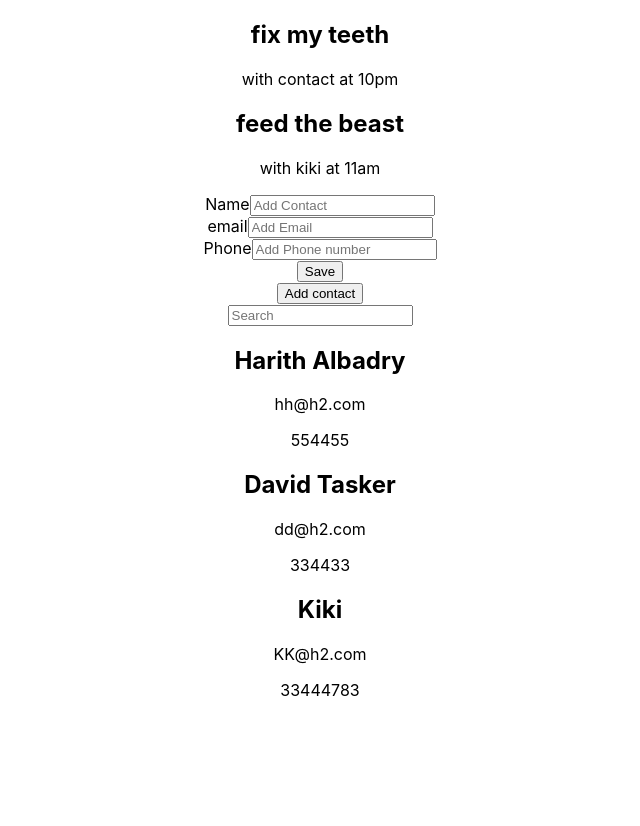
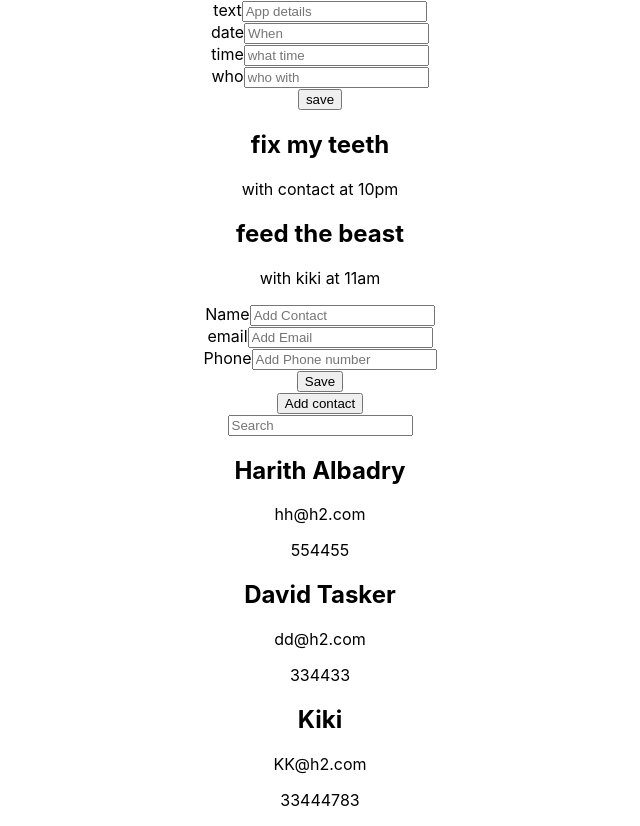
Before and after one commit to Omnikorn/contact23, a React (Create React App) app: page / in a window 1280 px wide. Shown: the whole page, without its empty margins (320-960 px from the left). Before the commit the page ends 800 px from the top, so only its background shows below. Built offline with nearby package versions, Linux system fonts and the light colour scheme.

Commit message:
added add appointment functionality

```diff
--- a/src/App.jsx
+++ b/src/App.jsx
@@ -32,13 +32,13 @@ function App() {
   const [appointments, setappo] = useState([{
     text:"fix my teeth",
     id:1,
-    with:"contact",
+    who:"contact",
     date:"13/2/43",
     time:"10pm"
   },{
     text:"feed the beast",
     id: 2,
-    with: "kiki",
+    who: "kiki",
     date: "14/8/09",
     time: "11am"
   }])
@@ -50,14 +50,20 @@ function App() {
     setContacts([...contacts, newContact])
   }
   //create a function to add an app
+
+  const addAppointment = (appointment) =>{
+    const id = Math.floor(Math.random()*10000)+1
+    const newApp ={id, ...appointment}
+    setappo([...appointments,newApp])
+  }
   // create a func to delete an appointment
-const [query, setQuery] = useState("")
+
 
 
   return (
     <div className="App">
 
-      <Appointments appointments={appointments}/>
+      <Appointments appointments={appointments} onAdd={addAppointment}/>
       <AddContact onAdd={addContact}/>
       <Contacts contacts={contacts} />
 
--- /dev/null
+++ b/src/components/AddApoint.js
@@ -0,0 +1,48 @@
+import React, { useState } from 'react'
+
+const AddApoint = ({onAdd}) => {
+    const [text,setText] = useState("")
+    const [date,setDate] = useState ("")
+    const [time,setTime] = useState("")
+    const [who,setWho] = useState("")
+
+    const onSubmit = (e)=>{
+        e.preventDefault()
+        if (!text){
+            alert("insert text please")
+            return
+        }
+
+        onAdd({text,date,time,who})
+        setText("")
+        setDate("")
+        setTime("")
+        setWho("")
+    }
+
+
+  return (
+    <form onSubmit={onSubmit}>
+    <div>
+        <labele>text</labele>
+        <input type="text" placeholder='App details' value={text} onChange={(e)=>setText(e.target.value)}/>
+    </div>
+    <div>
+        <labele>date</labele>
+        <input type="text" placeholder='When' value={date} onChange={(e)=>setDate(e.target.value)}/>
+    </div>
+    <div>
+        <labele>time</labele>
+        <input type="text" placeholder='what time' value={time} onChange={(e)=>setTime(e.target.value)}/>
+    </div>
+    <div>
+        <labele>who</labele>
+        <input type="text" placeholder='who with' value={who} onChange={(e)=>setWho(e.target.value)}/>
+    </div>
+    <input type='submit' value="save" className='btn' />
+
+    </form>
+  )
+}
+
+export default AddApoint
--- a/src/components/AppCard.js
+++ b/src/components/AppCard.js
@@ -4,7 +4,7 @@ const AppCard = ({appointmnet}) => {
   return (
     <div>
       <h2>{appointmnet.text}</h2>
-      <p>with {appointmnet.with} at {appointmnet.time}</p>
+      <p>with {appointmnet.who} at {appointmnet.time}</p>
 
 
     </div>
--- a/src/components/Appointments.js
+++ b/src/components/Appointments.js
@@ -1,9 +1,11 @@
 import React from 'react'
 import AppCard from './AppCard'
+import AddApoint from './AddApoint'
 
-const Appointments = ({appointments}) => {
+const Appointments = ({appointments,onAdd}) => {
   return (
     <>
+    <AddApoint onAdd={onAdd} />
     {appointments.map((appointment=>{
       return (<AppCard appointmnet={appointment} key={appointment.id}/>)
     }))}
```
